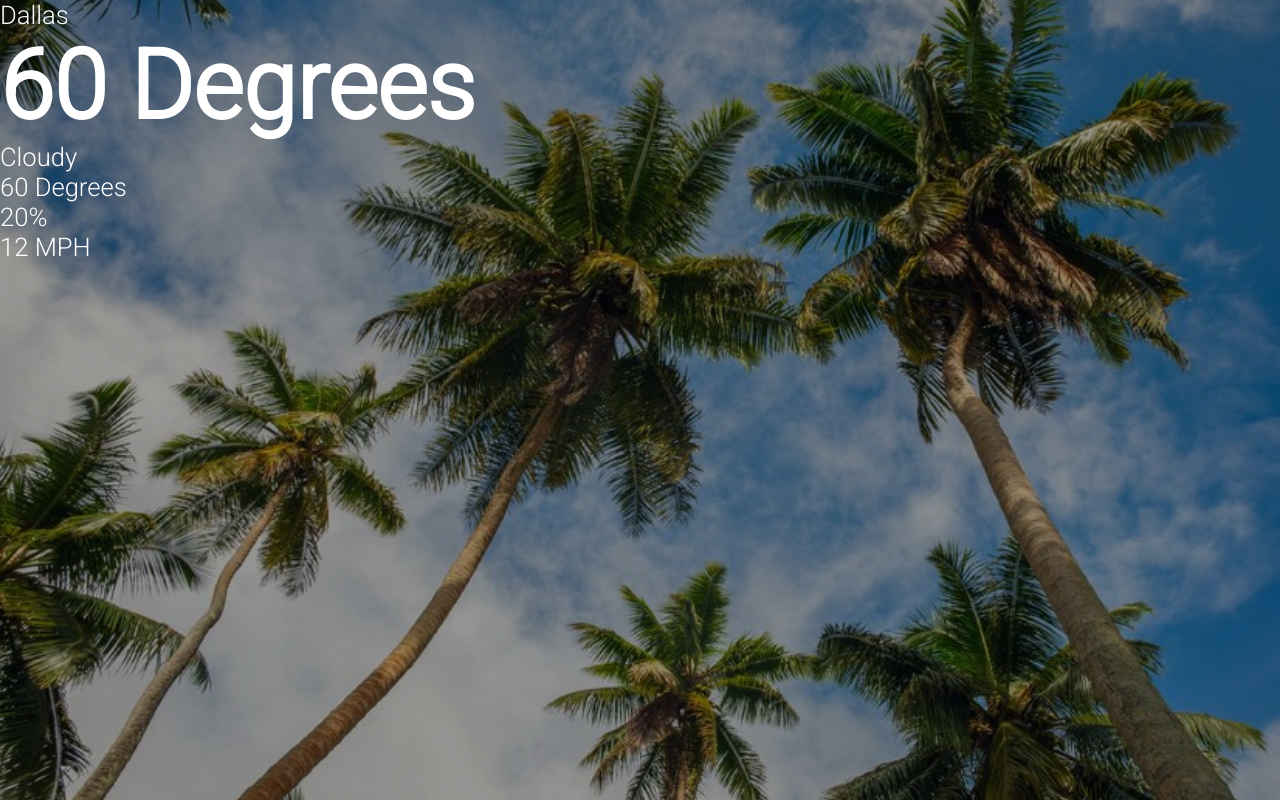
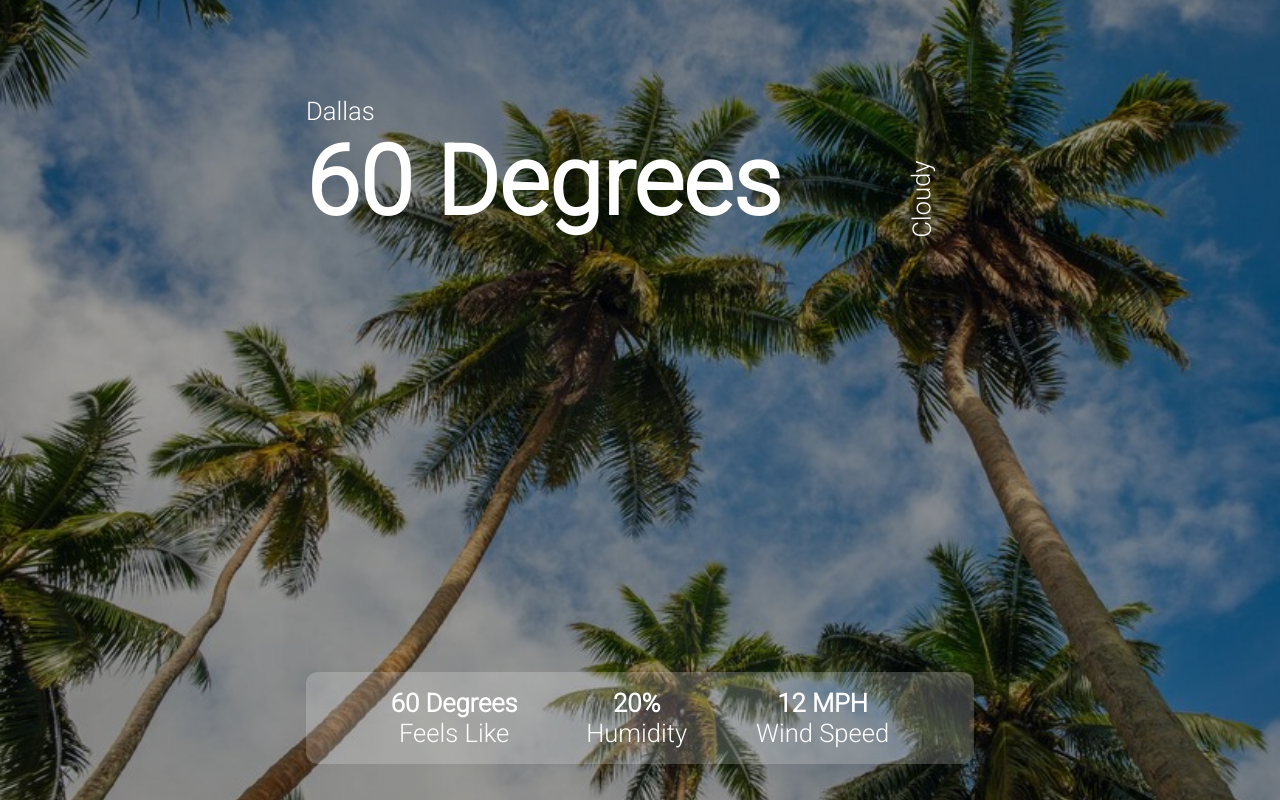
Before and after one commit to hoonglily/WeatherApp, a React (Create React App) app in the folder weather-app-react/: page / in a window 1280 px wide. Built offline with nearby package versions, Linux system fonts and the light colour scheme; the HTML template or start-up script is replaced by a standard one.

Commit message:
finished fixing front end

```diff
--- a/weather-app-react/src/App.js
+++ b/weather-app-react/src/App.js
@@ -21,13 +21,16 @@
         </div>
         <div className='bottom'>
           <div className='feels'>
-            <p>60 Degrees</p>
+            <p className='bold'>60 Degrees</p>
+            <p>Feels Like</p>
           </div>
           <div className='humidity'>
-            <p>20%</p>
+            <p className='bold'>20%</p>
+            <p>Humidity</p>
           </div>
           <div className='wind'>
-            <p>12 MPH</p>
+            <p className='bold'>12 MPH</p>
+            <p>Wind Speed</p>
           </div>
         </div>
       </div>
--- a/weather-app-react/src/index.css
+++ b/weather-app-react/src/index.css
@@ -40,5 +40,40 @@
 }
 
 .container {
+  max-width: 700px;
+  height: 700px;
+  margin: auto;
+  padding: 0 1rem;
+  position: relative;
+  top: 10%;
+  display: flex;
+  flex-direction: column;
+  justify-content: space-between;
+}
 
+.app .top {
+  width: 100%;
+  margin: 1rem auto;
 }
+
+.app .description {
+  position: relative;
+  right: -90%;
+  transform-origin: 0 0;
+  transform: rotate(269deg);
+}
+
+.app .bottom {
+  display: flex;
+  justify-content: space-evenly;
+  text-align: center;
+  width: 100%;
+  margin: 1rem auto;
+  padding: 1rem;
+  border-radius: 12px;
+  background-color: rgba(255, 255, 255, 0.2);
+}
+
+.bold {
+  font-weight: 700;
+}
```
